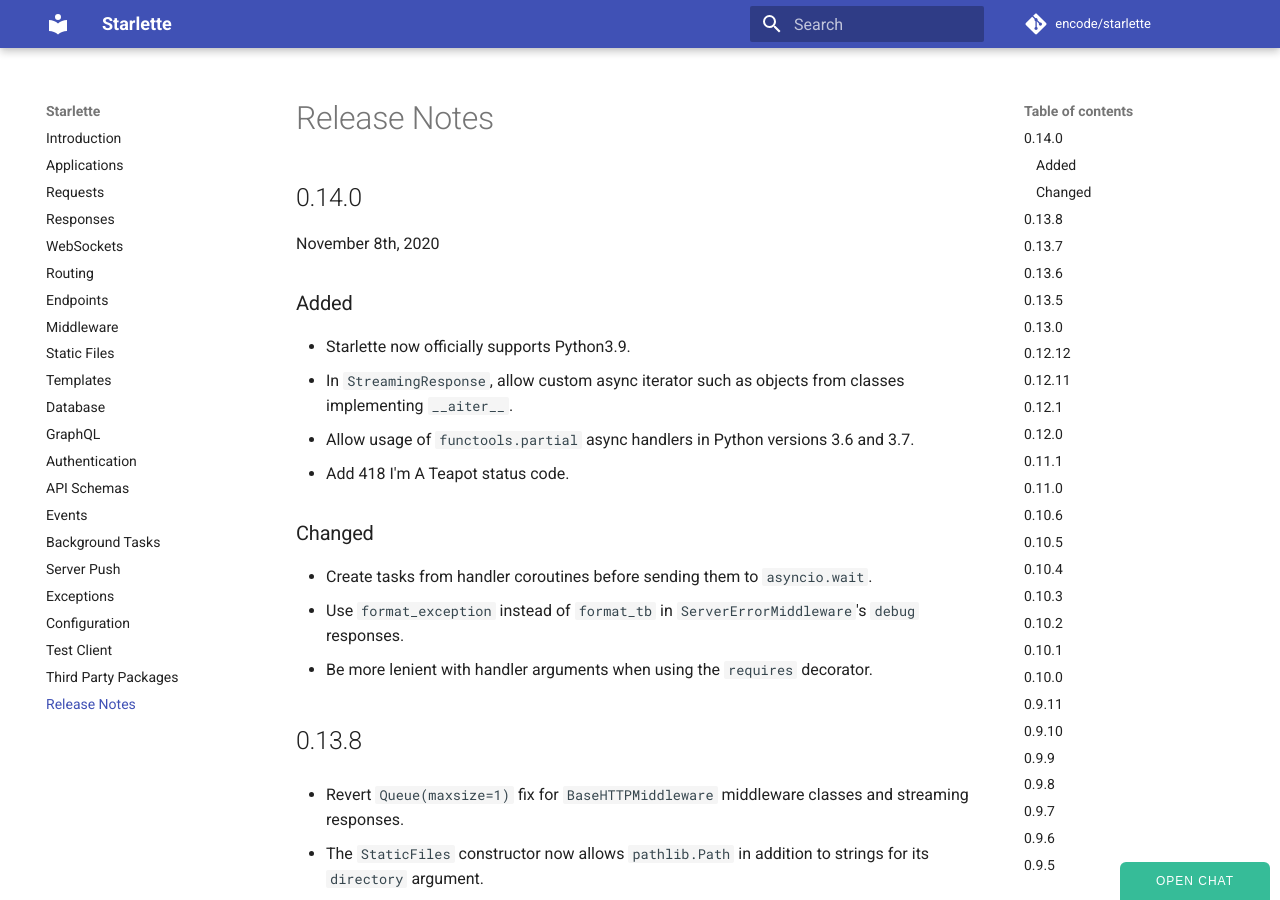
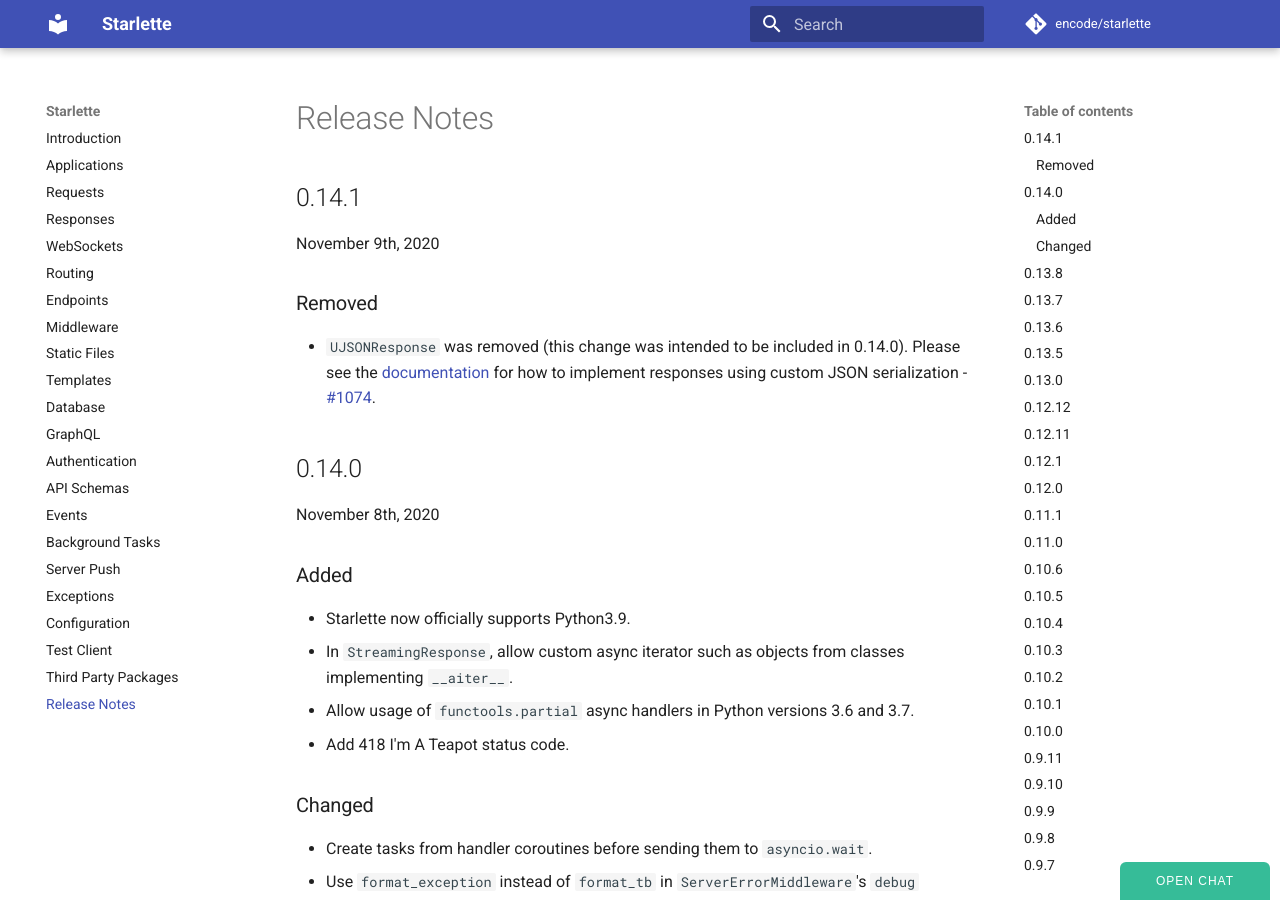
Before and after one commit to hidraco/starlette, an MkDocs documentation site: the page built from docs/release-notes.md, in a window 1280 px wide and 900 px high. Built offline with MkDocs 1.6.1 and Material for MkDocs 9.7.7, drawn with Linux system fonts in a browser that asks for light colours; comment, search, counter and statistics services are not loaded.

Commit message:
Version 0.14.1 (#1088)
* Prepare version 0.14.1

* Add link to docs about custom JSON serialization

* Bump release date

* Add link to PR removing UJSONResponse

```diff
--- a/docs/release-notes.md
+++ b/docs/release-notes.md
@@ -1,3 +1,14 @@
+## 0.14.1
+
+November 9th, 2020
+
+### Removed
+
+* `UJSONResponse` was removed (this change was intended to be included in 0.14.0). Please see the
+  [documentation](https://www.starlette.io/responses/#custom-json-serialization) for how to
+  implement responses using custom JSON serialization -
+  [#1074](https://github.com/encode/starlette/pull/1047).
+
 ## 0.14.0
 
 November 8th, 2020
--- a/starlette/__init__.py
+++ b/starlette/__init__.py
@@ -1 +1 @@
-__version__ = "0.14.0"
+__version__ = "0.14.1"
```
